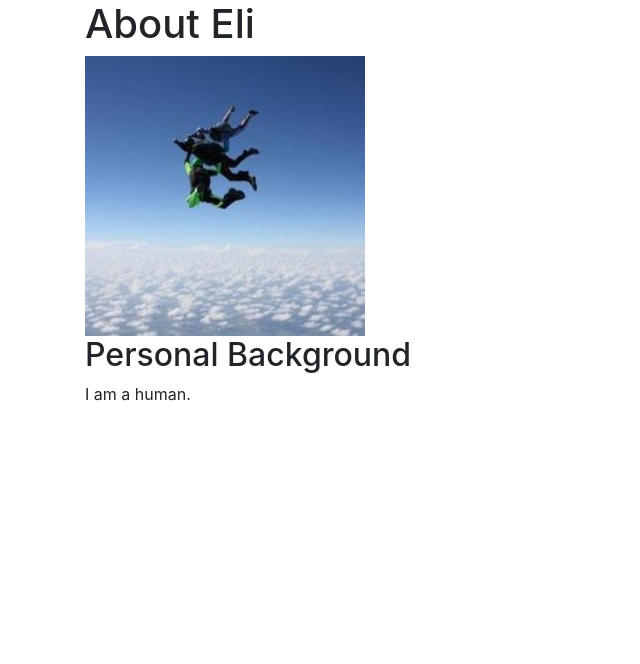
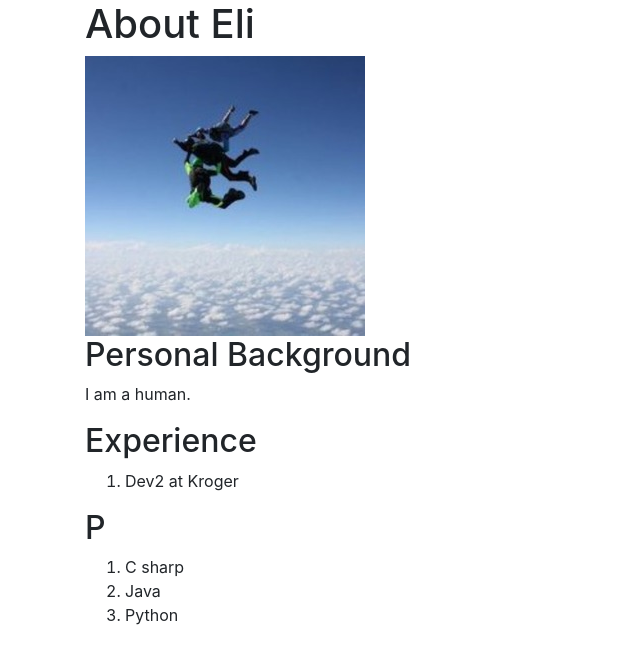
Before and after one commit to uceli/uceli.github.io, a website: page index.html in a window 1280 px wide. Shown: the whole page, without its empty margins (0-640 px from the left). Drawn offline with nearby package versions, Linux system fonts and the light colour scheme.

Commit message:
added experience section

```diff
--- a/index.html
+++ b/index.html
@@ -25,10 +25,18 @@
       <p>I am a human.</p>
     </div>
     <div class="section" id="experience">
-      <h2></h2>
+      <h2>Experience</h2>
+      <ol>
+        <li>Dev2 at Kroger</li>
+      </ol>
     </div>
     <div class="section" id="programmingLanguages">
-      <h2></h2>
+      <h2>P</h2>
+      <ol>
+        <li>C sharp</li>
+        <li>Java</li>
+        <li>Python</li>
+      </ol>
     </div>
     <div class="section" id="games">
       <h2></h2>
```
